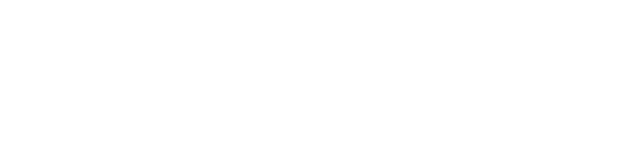
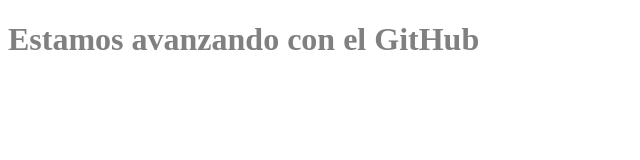
Before and after one commit to MauroQui/Ejercicio-Repositorio, a plain HTML site: page index.html in a window 1280 px wide. Shown: the whole page, without its empty margins (0-640 px from the left). Drawn offline with Linux system fonts and the light colour scheme.

Commit message:
Se creo index.css para darle estilo al html

```diff
--- /dev/null
+++ b/index.css
@@ -0,0 +1,3 @@
+h1 {
+    color: gray;
+}
--- a/index.html
+++ b/index.html
@@ -4,8 +4,11 @@
     <meta charset="UTF-8">
     <meta name="viewport" content="width=device-width, initial-scale=1.0">
     <title>Primer Repo</title>
+    <link rel="stylesheet" href="index.css">
 </head>
 <body>
-
+    <header>
+        <h1>Estamos avanzando con el GitHub</h1>
+    </header>
 </body>
 </html>
```
